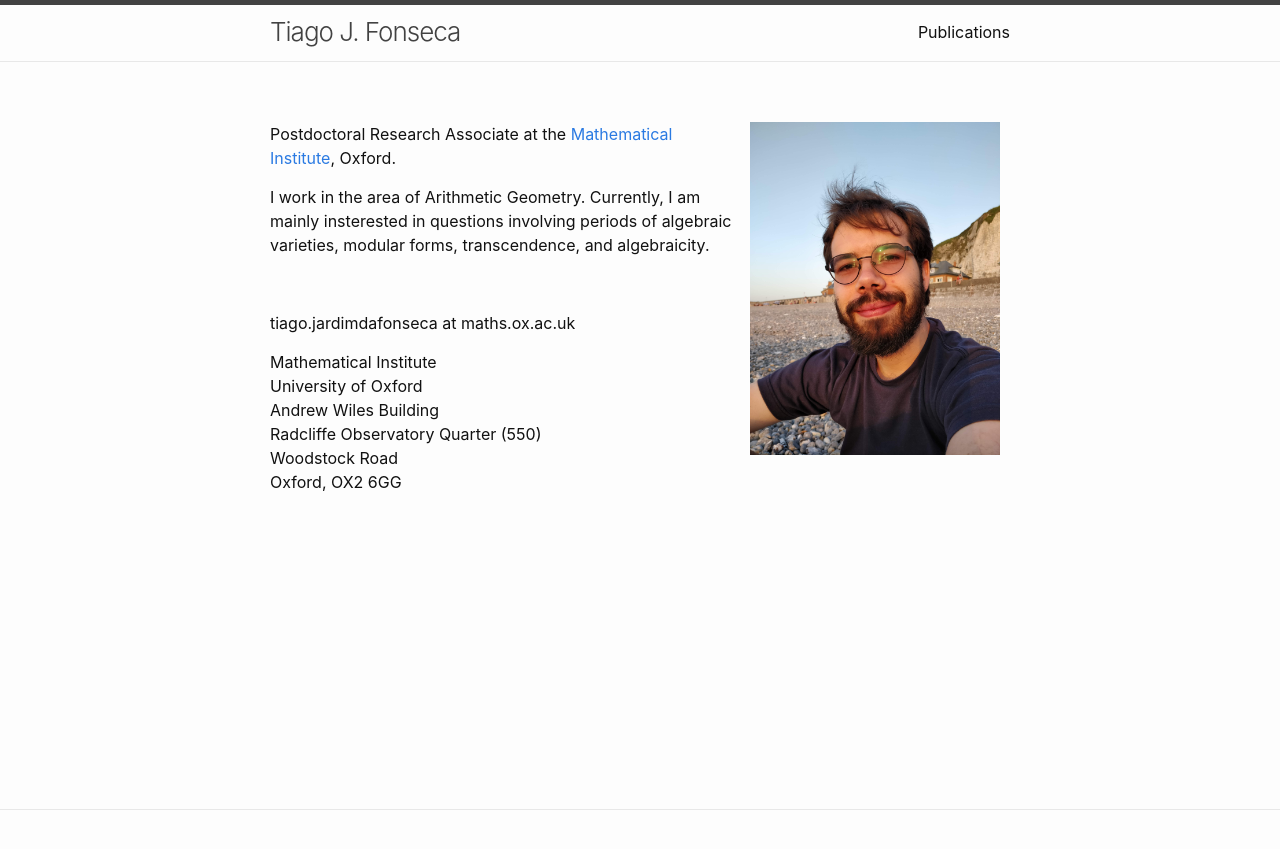
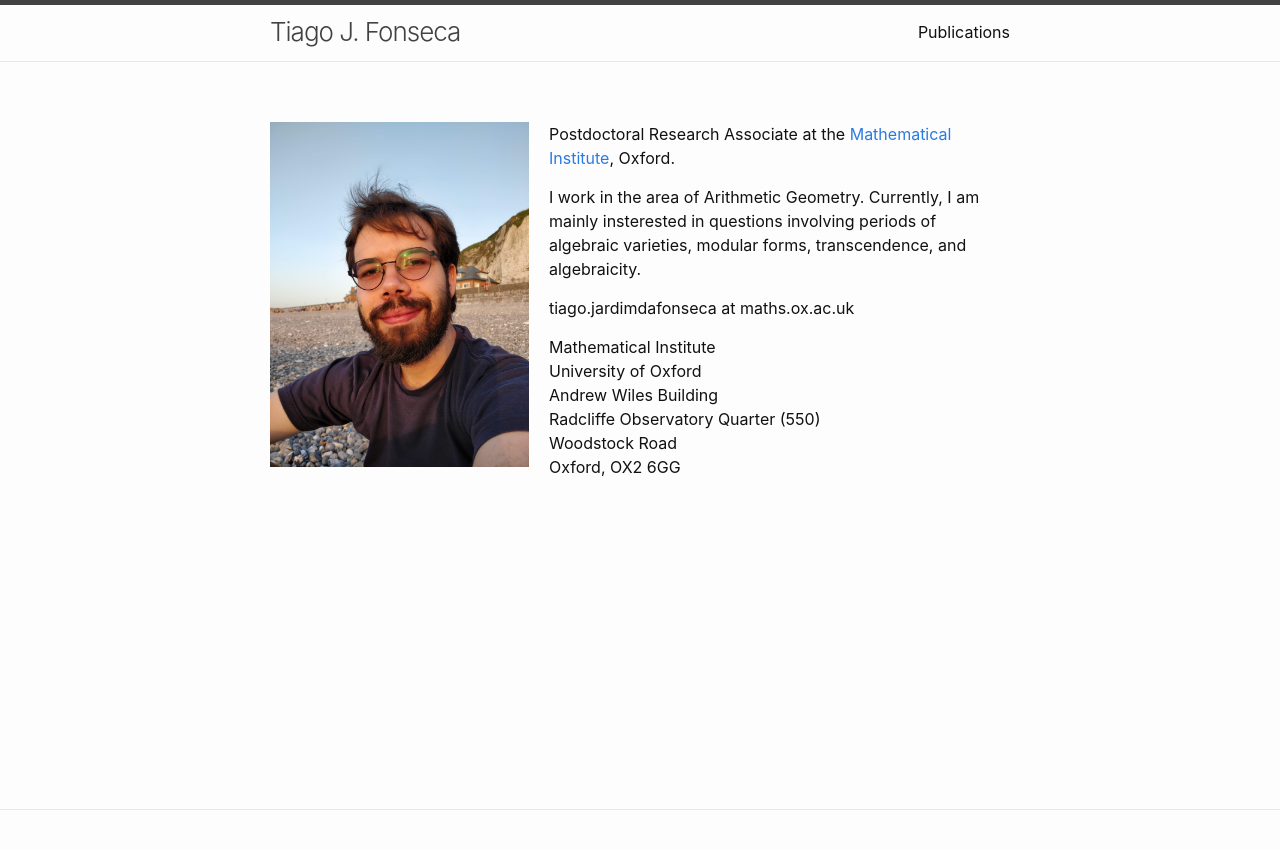
Before and after one commit to tjfonseca/tjfonseca.github.io, a Jekyll site: the page built from index.md, in a window 1280 px wide. Shown: the top 849 px of the page. Built offline with Jekyll 4.4.1, drawn with Linux system fonts in a browser that asks for light colours.

Commit message:
Initial commit

```diff
--- a/assets/css/style.scss
+++ b/assets/css/style.scss
@@ -7,6 +7,7 @@
   "minima/initialize";
 
 #hp  {
-float: right;
- margin: 0 10px 10px 10px;
+float: left;
+width: 35%;
+padding-right: 20px;
 }
--- a/index.md
+++ b/index.md
@@ -8,14 +8,13 @@
 layout: home
 ---
 
-<img src="assets/pictures/dieppe.jpg" width="250" id="hp"/>
+<img src="assets/pictures/dieppe.jpg" id="hp"/>
 
 
 Postdoctoral Research Associate at the [Mathematical Institute](https://www.maths.ox.ac.uk/), Oxford.
 
 I work in the area of Arithmetic Geometry. Currently, I am mainly insterested in questions involving periods of algebraic varieties, modular forms, transcendence, and algebraicity.
 
-<br>
 
 <p>tiago.jardimdafonseca at maths.ox.ac.uk</p>
 
```
Also changed, not shown: 1 other file.
